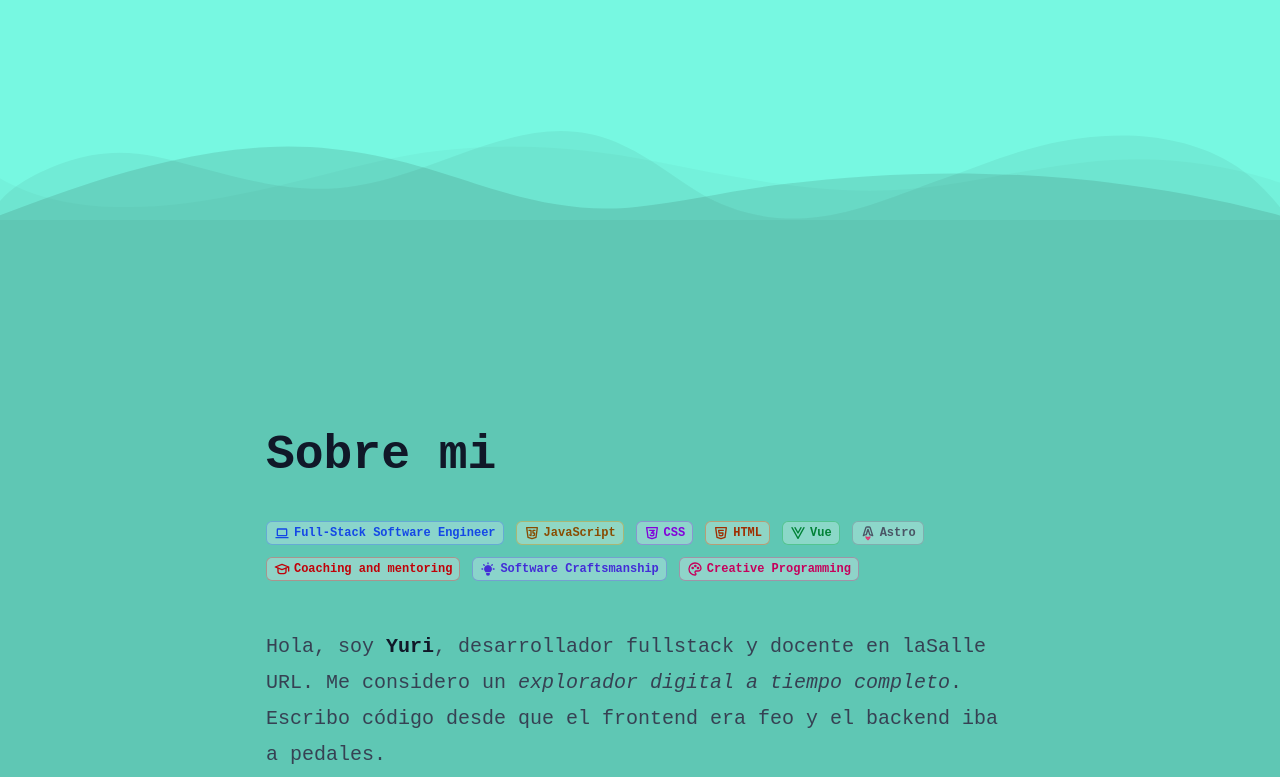
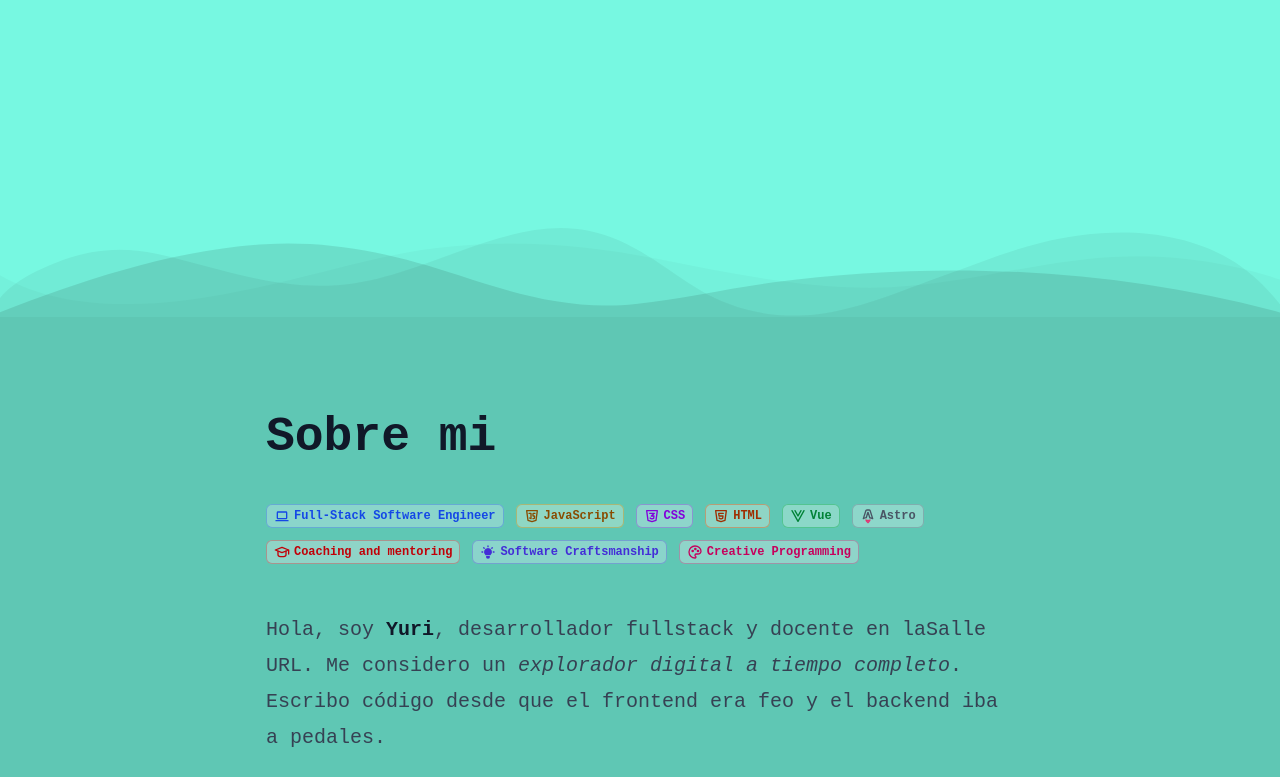
Before and after one commit to yurigo/yurigo.dev, an Astro site: page / in a window 1280 px wide. Shown: the part 580-1357 px from the top of the page. Built offline with nearby package versions, Linux system fonts and the light colour scheme; Astro itself is replaced by a stand-in of ours.

Commit message:
fix margins and ios ui

```diff
--- a/src/components/Other.astro
+++ b/src/components/Other.astro
@@ -20,9 +20,7 @@
 </div>
 
 <div class="bg-black/20 relative">
-  <br />
   <slot />
-  <br />
 </div>
 
 <svg xmlns="http://www.w3.org/2000/svg" viewBox="0 0 1000 100"
@@ -39,7 +37,7 @@
 
 <style>
   .custom-shape-divider-bottom-1749830998 {
-    position: absolute;
+    position: relative;
     bottom: 0;
     left: 0;
     width: 100%;
--- a/src/components/sections/AboutMe.astro
+++ b/src/components/sections/AboutMe.astro
@@ -17,8 +17,8 @@ import Vanilla from "../icons/Vanilla.astro";
 ---
 
 <article
-  class="my-20 container mx-auto px-4 py-8 min-h-dvh prose dark:prose-invert lg:prose-xl
-  prose-h1:font-bold prose-h2:text-5xl prose-img:rounded-xl transition-all duration-1000"
+  class="container mx-auto px-4 py-8 min-h-dvh prose dark:prose-invert lg:prose-xl
+  prose-h1:font-bold prose-h2:text-5xl prose-h2:mt-16 prose-img:rounded-xl transition-all duration-1000"
 >
   <header>
     <h2>Sobre mi</h2>
```
